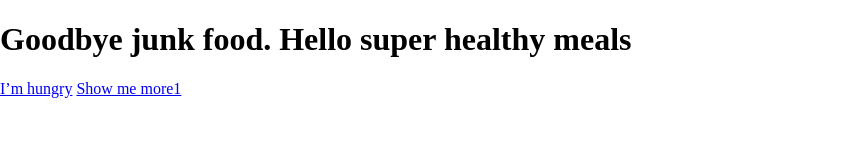
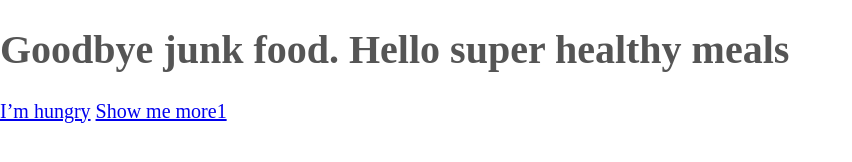
Before and after one commit to roshanghangare/htmlcsspractice, a plain HTML site: page Omnifoods/index.html in a window 1280 px wide. Shown: the whole page, without its empty margins (0-852 px from the left). Drawn offline with Linux system fonts and the light colour scheme.

Commit message:
Update index.html

```diff
--- a/Omnifoods/index.html
+++ b/Omnifoods/index.html
@@ -3,7 +3,7 @@
 <head>
     <link rel="stylesheet" type="text/css" href="vendors/css/normalize.css">
     <link rel="stylesheet" type="text/css" href="vendors/css/grid.css">
-    <link rel="stylrsheet" type="text/css" href="resources/css/style.css">
+    <link rel="stylesheet" type="text/css" href="resources/css/style.css">
     <link href='http://fonts.googleapis.com/css?family=Lato:100,300,400,300italic' rel='stylesheet' type='text/css'>
     <title>Omnifoods</title>
 </head>
```
